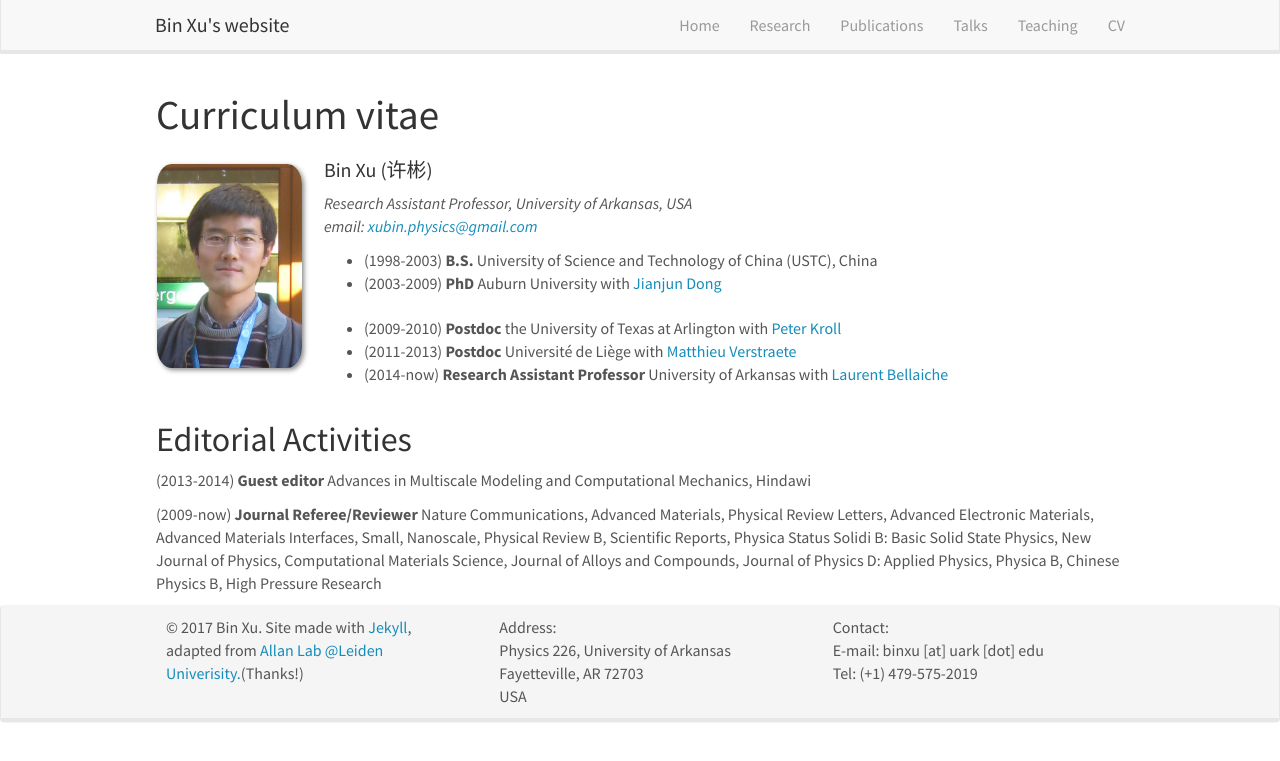
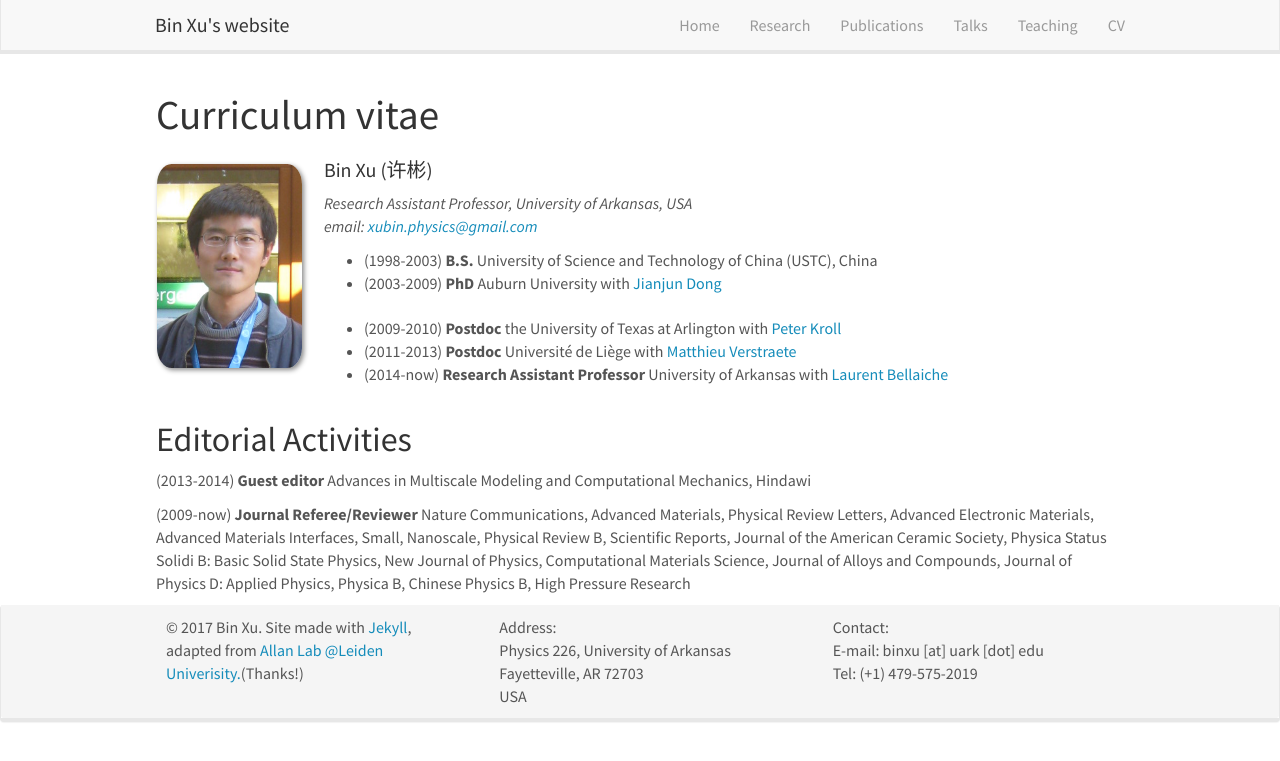
Before and after one commit to xu-phys/xu-phys.github.io, a Jekyll site: the page built from _pages/cv.md, in a window 1280 px wide. Shown: the top 761 px of the page. Built offline with Jekyll 4.4.1, drawn with Linux system fonts in a browser that asks for light colours; nearby versions of some CDN libraries.

Commit message:
added JACerS reviewer

```diff
--- a/_pages/cv.md
+++ b/_pages/cv.md
@@ -80,7 +80,7 @@ Jump to [staff](#staff), [master and bachelor students](#master-and-bachelor-stu
 
 (2013-2014) <b>Guest editor</b> Advances in Multiscale Modeling and Computational Mechanics, Hindawi
 
-(2009-now) <b>Journal Referee/Reviewer</b> Nature Communications, Advanced Materials, Physical Review Letters, Advanced Electronic Materials, Advanced Materials Interfaces, Small, Nanoscale, Physical Review B, Scientific Reports, Physica Status Solidi B: Basic Solid State Physics, New Journal of Physics, Computational Materials Science, Journal of Alloys and Compounds, Journal of Physics D: Applied Physics, Physica B, Chinese Physics B, High Pressure Research
+(2009-now) <b>Journal Referee/Reviewer</b> Nature Communications, Advanced Materials, Physical Review Letters, Advanced Electronic Materials, Advanced Materials Interfaces, Small, Nanoscale, Physical Review B, Scientific Reports, Journal of the American Ceramic Society, Physica Status Solidi B: Basic Solid State Physics, New Journal of Physics, Computational Materials Science, Journal of Alloys and Compounds, Journal of Physics D: Applied Physics, Physica B, Chinese Physics B, High Pressure Research
 
 <!--
 
```
